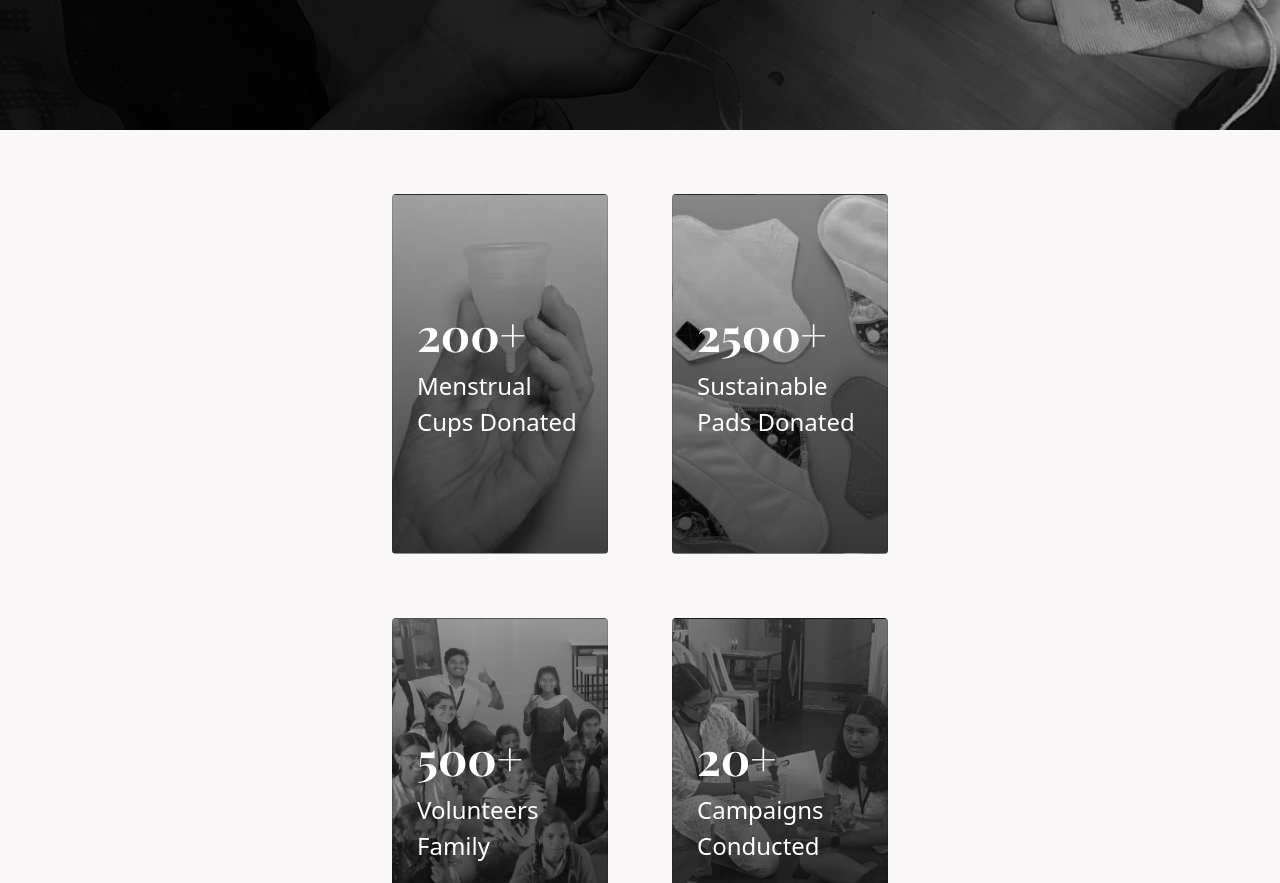
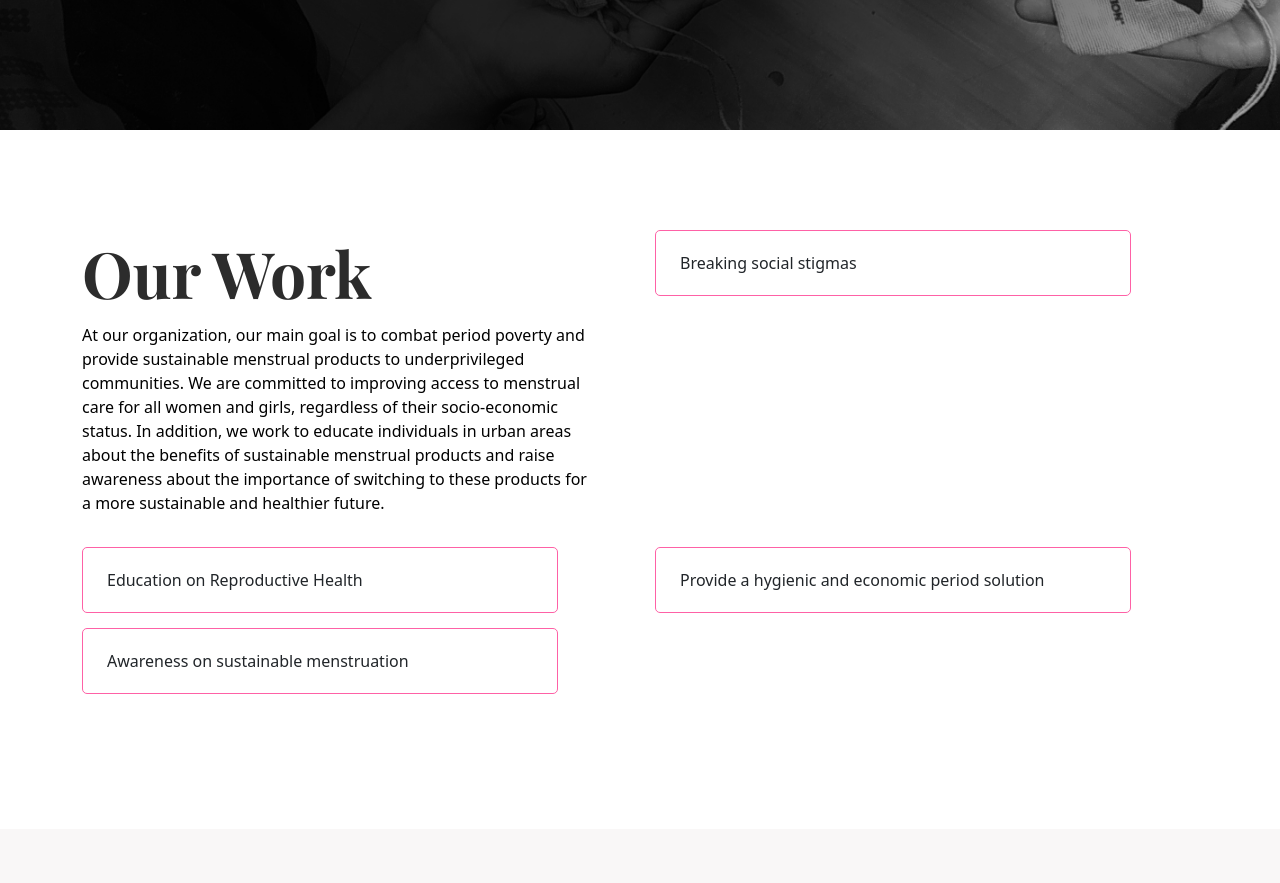
Before and after one commit to darksouul/TitliFoundation, a plain HTML site: page index.html in a window 1280 px wide. Shown: the part 660-1543 px from the top of the page. Drawn offline with nearby package versions, Linux system fonts and the light colour scheme.

Commit message:
first commit

```diff
--- a/assets/css/style.css
+++ b/assets/css/style.css
@@ -1,18 +1,32 @@
-/*--------------------------------------------------------------
-# General
---------------------------------------------------------------*/
+/* General CSS */
 
 * {
-  box-sizing: border-box;
+  box-sizing: border-box !important;
 
 }
+.col-sm-6 {
+  position: relative;
+  min-height: 1px;
+  padding-right: 15px;
+  padding-left: 15px;
+}
 
+
+@media (min-width: 768px) {
+  .col-sm-6 {
+      float: left;
+  }
+
+  .col-sm-6 {
+      width: 50%;
+  }
+}
 body {
-  background-color: white;
+  background-color: white !important;
 }
 
 a {
-  text-decoration: none;
+  text-decoration: none !important;
 }
 
 /*--------------------------------------------------------------
@@ -25,7 +39,7 @@ a {
 }
 
 /*--------------------------------------------------------------
-# Header
+# Header Section
 --------------------------------------------------------------*/
 #header {
   background: #fff;
@@ -66,11 +80,9 @@ a {
 }
 
 /*--------------------------------------------------------------
-# Navigation Menu
+# Navbar Section
 --------------------------------------------------------------*/
-/**
-* Desktop Navigation
-*/
+
 .navbar {
   padding: 0;
 }
@@ -223,6 +235,13 @@ a {
   color: #FE61A6;
 }
 
+@media only screen and (min-width: 768px) {
+  .menu-item-mobile {
+    display: none;
+  }
+}
+/* Fixed Error*/
+
 @media (max-width: 991px) {
   .menu-item-mobile {
     display: block;
@@ -289,11 +308,6 @@ a {
   visibility: hidden;
 }
 
-/* .navbar-mobile a:hover,
-.navbar-mobile .active,
-.navbar-mobile li:hover>a {
-  color: #FE61A6;
-} */
 
 .navbar-mobile .getstarted,
 .navbar-mobile .getstarted:focus {
@@ -335,7 +349,7 @@ a {
 }
 
 /*--------------------------------------------------------------
-# Hero Section
+# Display Section
 --------------------------------------------------------------*/
 #hero {
   width: 100%;
@@ -438,6 +452,7 @@ a {
   }
 }
 
+
 /*--------------------------------------------------------------
 # Sections General
 --------------------------------------------------------------*/
@@ -493,7 +508,7 @@ section {
 
 
 /*--------------------------------------------------------------
-# Testimonials
+# Slider Section
 --------------------------------------------------------------*/
 .testimonial-section {
   background-color: white;
@@ -514,8 +529,6 @@ section {
   position: relative;
   margin-bottom: 10px;
 }
-
-
 
 .testi-img .img-box-inner {
   position: relative;
@@ -549,12 +562,10 @@ section {
   width: 15px;
 }
 
-
 .testi-item p {
   font-size: 18px;
 
 }
-
 
 .quote-icon-left,
 .quote-icon-right {
@@ -576,7 +587,6 @@ section {
   font-size: 5em;
   float: right;
 }
-
 
 /* Responsive */
 @media(max-width:991px) {
@@ -821,6 +831,9 @@ section {
 
 }
 
+/*--------------------------------------------------------------
+# Our Impact Section
+--------------------------------------------------------------*/
 a {
   color: white;
 }
@@ -841,7 +854,6 @@ a {
   --bg-filter-opacity: 0.5;
   --bs-card-border-width: 0px;
   --bs-card-bg: ;
-  /* background-image: linear-gradient(rgba(0, 0, 0, var(--bg-filter-opacity)), rgba(0, 0, 0, var(--bg-filter-opacity))), var(--bg-img); */
   background-image: linear-gradient(180deg, rgba(0, 0, 0, 0) 0%, rgba(0, 0, 0, 0.6) 100%), var(--bg-img);
   height: 15em;
   width: 9em;
@@ -933,7 +945,6 @@ a {
     --bg-filter-opacity: 0.5;
     --bs-card-border-width: 0px;
     --bs-card-bg: ;
-    /* background-image: linear-gradient(rgba(0, 0, 0, var(--bg-filter-opacity)), rgba(0, 0, 0, var(--bg-filter-opacity))), var(--bg-img); */
     background-image: linear-gradient(180deg, rgba(0, 0, 0, 0.18) 0%, rgba(0, 0, 0, 0.589375) 99.99%, rgba(0, 0, 0, 0.6) 100%), var(--bg-img);
     height: 10em;
     width: 6.6em;
@@ -978,3 +989,92 @@ a {
     margin: 0;
   }
 }
+
+/*--------------------------------------------------------------
+# Our Work Section
+--------------------------------------------------------------*/
+
+.our_work {
+  padding-bottom: 120px;
+  padding-top: 100px;
+}
+
+.btn {
+  border-radius: 0px;
+  -webkit-border-radius: 0px;
+  -moz-border-radius: 0px;
+}
+
+.btn-work {
+  box-sizing: border-box;
+  display: flex;
+  flex-direction: row;
+  align-items: center;
+  padding: 16px 24px;
+  gap: 10px;
+  margin-bottom: 15px;
+  width: 476px;
+  height: 66px;
+  background: #FFFFFF;
+  border: 1.6px solid #FE61A6;
+  border-radius: 5px;
+  flex: none;
+  order: 0;
+  flex-grow: 0;
+}
+
+.btn.btn-work:hover {
+  color: #FF2276;
+}
+
+.glyphicon {
+  position: absolute;
+  left: 16.67%;
+  right: 18.44%;
+  top: 26.77%;
+  bottom: 26.77%;
+
+}
+
+/* FONTS */
+.work-style {
+  width: 290px;
+  height: 85px;
+  font-family: 'Playfair Display';
+  font-style: normal;
+  font-weight: 700;
+  font-size: 63.96px;
+  line-height: 85px;
+  color: #2C2C2C;
+  flex: none;
+  order: 0;
+  flex-grow: 0;
+}
+
+.work-content-style {
+  width: 507px;
+  height: 216px;
+  font-style: normal;
+  font-weight: 400;
+  font-size: 16px;
+  line-height: 150%;
+  color: #000000;
+  flex: none;
+  order: 1;
+  align-self: stretch;
+  flex-grow: 0;
+}
+
+.row {
+  margin-right: -15px;
+  margin-left: -15px;
+}
+
+.row:before,
+.row:after {
+  display: table;
+  content: " ";
+}
+.row:after {
+  clear: both;
+}
--- a/index.html
+++ b/index.html
@@ -31,9 +31,12 @@
   <link href="https://fonts.googleapis.com/css2?family=Playfair+Display:wght@700&display=swap" rel="stylesheet">
 
   <!-- Template Main CSS File -->
-  <link href="assets/css/bootstrap.min.css" rel="stylesheet">
+
+  <!-- <link href="assets/css/bootstrap.css" rel="stylesheet"> -->
+  <!-- <link href="assets/css/bootstrap.min.css" rel="stylesheet"> -->
   <link href="assets/css/style.css" rel="stylesheet">
   <!-- <link href="assets/css/bootstrap.min.css" rel="stylesheet"> -->
+
   <style>
     .helper h1 {
       text-align: left;
@@ -57,15 +60,9 @@
 </head>
 
 <body>
-
-  <!-- ======= Top Bar ======= -->
-
-
   <!-- ======= Header ======= -->
   <header id="header" class="d-flex align-items-center">
     <div class="container d-flex align-items-center justify-content-between">
-      <!-- <h1 class="logo"><a href="index.html">BizLand<span>.</span></a></h1> -->
-      <!-- Uncomment below if you prefer to use an image logo -->
       <a href="index.html" class="logo"><img src="assets/img/Vector.png" alt=""></a>
       <nav id="navbar" class="navbar">
         <ul>
@@ -81,15 +78,14 @@
             </ul>
           </li>
           <li><a class="nav-link scrollto" href="#about">About</a></li>
-          <!-- <li><a class="nav-link scrollto" href="#contact">Contact</a></li> -->
         </ul>
-
         <i class="bi bi-list mobile-nav-toggle"></i>
-      </nav><!-- .navbar -->
-
+      </nav>
     </div>
   </header>
-  <!-- ======= Hero Section ======= -->
+  <!-- ======= Header END ======= -->
+
+  <!-- ======= Display Section ======= -->
   <section id="hero" class="d-flex align-items-center">
     <div class="container" data-aos="zoom-out" data-aos-delay="100">
       <h1 style="font-family: 'Playfair Display', serif;">We <span>Empower</span> Communities with Sustainable Menstrual
@@ -101,10 +97,56 @@
         <a href="#about" class="btn-get-started scrollto">Get Involved</a>
       </div>
     </div>
-  </section><!-- End Hero -->
+  </section>
+  <!-- Display End -->
 
   <main id="main" style="background: #F9F7F7;">
-    <!-- ======= Featured Services Section ======= -->
+
+    <!-- ======= Our Work Section ======= -->
+    <section class="our_work" id="services" style="background-color: white">
+      <div class="container">
+        <div class="row">
+          <div class="col-sm-6">
+            <h1 class="work-style">Our Work</h1>
+            <h4 class="work-content-style">
+              At our organization, our main goal is to combat period poverty and provide sustainable menstrual products
+              to underprivileged communities.
+              We are committed to improving access to menstrual care for all women and girls, regardless of their
+              socio-economic status.
+              In addition, we work to educate individuals in urban areas about the benefits of sustainable menstrual
+              products
+              and raise awareness about the importance of switching to these products for a more sustainable and
+              healthier future.
+            </h4>
+          </div>
+
+          <div class="col-sm-6">
+            <button type="button" class="btn btn-work">Breaking social stigmas
+              <span class="glyphicon glyphicon-arrow-right text-right"></span>
+            </button>
+          </div>
+
+          <div class="col-sm-6">
+            <button type="button" class="btn btn-work">Education on Reproductive Health
+              <span class="glyphicon glyphicon-arrow-right text-right"></span>
+            </button>
+          </div>
+
+          <div class="col-sm-6">
+            <button type="button" class="btn btn-work">Provide a hygienic and economic period solution
+              <span class="glyphicon glyphicon-arrow-right text-right"></span>
+            </button>
+          </div>
+          <div class="col-sm-6">
+            <button type="button" class="btn btn-work">Awareness on sustainable menstruation
+              <span class="glyphicon glyphicon-arrow-right text-right"></span>
+            </button>
+          </div>
+        </div>
+    </section>
+    <!-- ======= Our Work Section End======= -->
+
+    <!-- ======= Card Section ======= -->
     <div class="cards-wrapper" data-aos="zoom-in">
       <div class="card-grid-space">
         <a class="card noHover" href="#" style="--bg-img: url('../img/image7.png')">
@@ -139,6 +181,9 @@
         </a>
       </div>
     </div>
+    <!-- ======= Card Section End ======= -->
+
+    <!-- ======= Our Impact Section ======= -->
     <section id="change" style="background: white;">
       <div data-aos="fade-up">
         <div class="section-title">
@@ -197,7 +242,6 @@
                       fugiat commodi nemo suscipit ad!
                     </p>
                     <i class="bx bxs-quote-alt-right quote-icon-right style_helper2"></i>
-
                   </div>
                 </div>
                 <!-- <button class="carousel-control-prev" type="button" data-bs-target="#myCarousel" data-bs-slide="prev">
@@ -214,7 +258,9 @@
         </div>
       </div>
     </section>
-  </main><!-- End #main -->
+    <!-- ======= Our Impact End ======= -->
+  </main>
+  <!-- End #main -->
 
   <!-- ======= Footer ======= -->
   <footer id="footer">
@@ -233,7 +279,6 @@
               </li>
             </ul>
           </div>
-
           <div class="col-lg-4 col-md-6 footer-links">
             <h4>CONTACT US</h4>
             <ul>
@@ -246,7 +291,6 @@
                   Nagar, Khojanpur,Faizabad, Uttar Pradesh - 224001</a></li>
             </ul>
           </div>
-
           <div class="col-lg-3 col-md-6 footer-links">
             <h4 class="special">OUR SOCIAL NETWORKS</h4>
             <div class="social-links mt-3">
@@ -256,7 +300,6 @@
               <a href="#" class="twitter"><i class="bx bxl-twitter"></i></a>
             </div>
           </div>
-
           <div style="border-top: 1px solid #FFC5DE;">
             <div class="copyright">
               TITLI FOUNDATION
@@ -269,7 +312,8 @@
 
       </div>
     </div>
-  </footer><!-- End Footer -->
+  </footer>
+  <!-- End Footer -->
 
 
   <!-- Vendor JS Files -->
@@ -293,7 +337,5 @@
       document.querySelector(".testi-img .circle").style.backgroundColor = activeItem.getAttribute("data-color");
     })
   </script>
-
 </body>
-
 </html>
```
